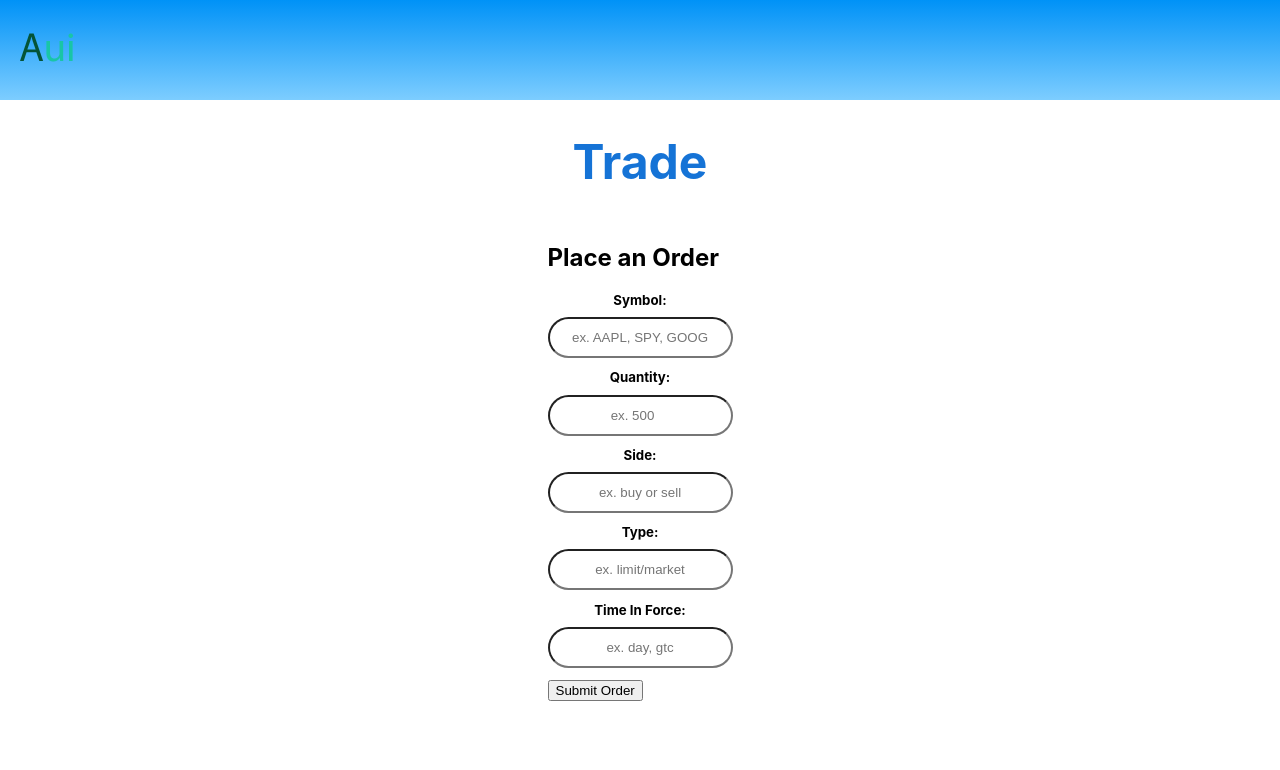
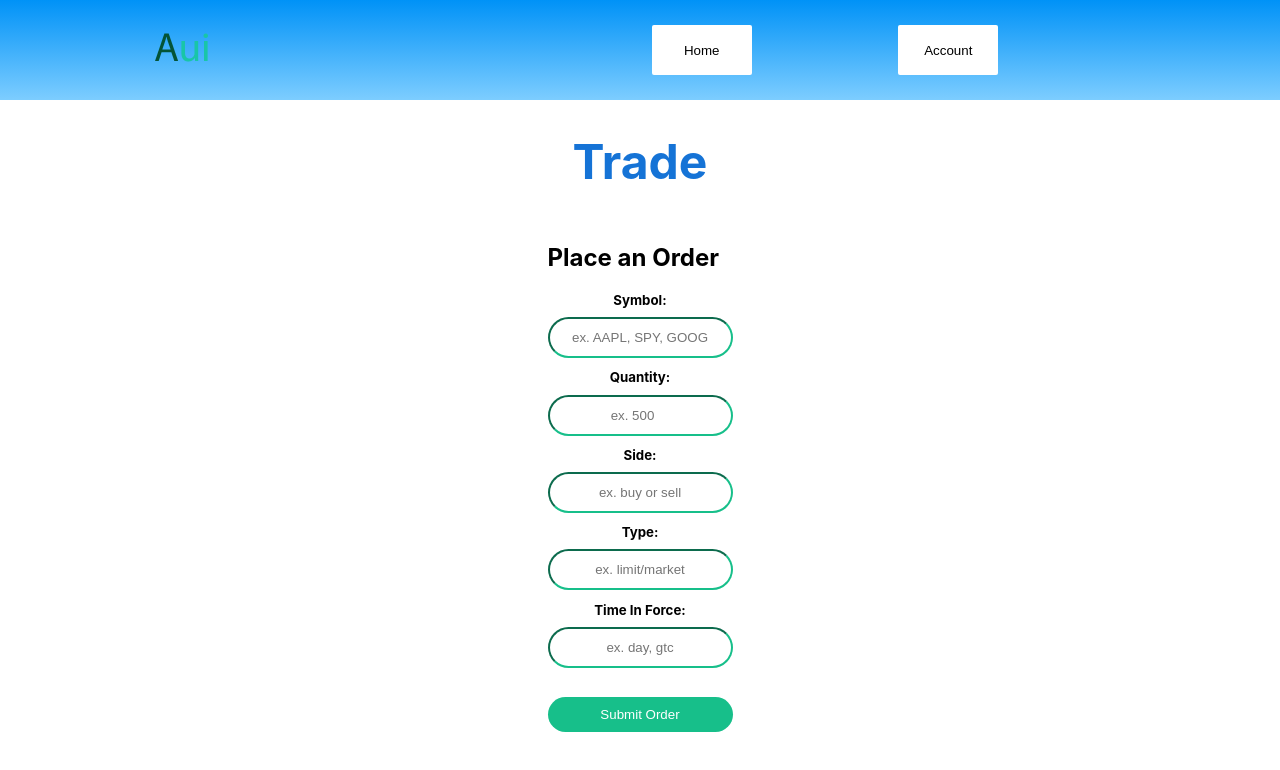
Before and after one commit to carlsachs/AlpacaAPITrade, a React (Create React App) app in the folder alpacaui/: page / in a window 1280 px wide. Shown: the top 770 px of the page. Built offline with nearby package versions, Linux system fonts and the light colour scheme.

Commit message:
1) Added acocunt page 2)Hooked up account page with useHistory for routing

```diff
--- a/alpacaui/src/App.js
+++ b/alpacaui/src/App.js
@@ -1,12 +1,16 @@
 import './App.css';
 import { BrowserRouter as Router, Switch, Route } from "react-router-dom";
+
+//page components
 import Home from "./components/Home";
+import Account from "./components/Account";
 
 function App() {
   return (
     <Router>
       <Switch>
-        <Route exact path="/" component={Home}/>
+        <Route exact path="/" component={Home} />
+        <Route path="/account" component={Account} />
       </Switch>
     </Router>
   );
--- /dev/null
+++ b/alpacaui/src/components/Account.js
@@ -0,0 +1,15 @@
+import React from "react";
+import { useHistory } from "react-router-dom";
+
+//Components
+import Navigation from "./Navigation";
+
+const Account = () => {
+
+    return (
+        <Navigation />
+
+    )
+}
+
+export default Account;
--- a/alpacaui/src/components/Home.css
+++ b/alpacaui/src/components/Home.css
@@ -38,6 +38,17 @@
     margin-bottom: 6%;
     height: 35px;
     border-radius: 25px;
+    border-color: #17bf8a;
     outline: none;
     text-align: center;
 }
+
+.submitButton button {
+    height: 35px;
+    border-radius: 25px;
+    background-color: #17bf8a;
+    border: none;
+    width: 100%;
+    margin-top: 10%;
+    color: white;
+}
--- a/alpacaui/src/components/Home.js
+++ b/alpacaui/src/components/Home.js
@@ -73,7 +73,7 @@ const Home = () => {
                     <input type="text" placeholder="ex. day, gtc" required name="time_in_force" onChange={handleChange} />
 
                 </form>
-                <div>
+                <div className="submitButton">
                     <button onClick={handleSubmit}>Submit Order</button>
                 </div>
             </div>
--- a/alpacaui/src/components/Navigation.css
+++ b/alpacaui/src/components/Navigation.css
@@ -3,4 +3,28 @@
     width: 100%;
     background: rgb(125,205,255);
     background: linear-gradient(0deg, rgba(125,205,255,1) 0%, rgba(0,146,247,1) 100%);
+    display: flex;
+    flex-direction: row;
+    justify-content: space-around;
 }
+
+.links {
+    display: flex;
+    justify-content: space-evenly;
+    width: 50%;
+    align-self: center;
+}
+
+.links button {
+    height: 50px;
+    width: 100px;
+    border-radius: 2px;
+    border: none;
+    background: white;
+}
+
+.links button:hover {
+    border-radius: 10px;
+    cursor: pointer;
+    transition: 1s ease all;
+}
--- a/alpacaui/src/components/Navigation.js
+++ b/alpacaui/src/components/Navigation.js
@@ -7,9 +7,20 @@ import Logo from "../images/logo.png";
 import "./Navigation.css";
 
 const Navigation = () => {
+
+    let history = useHistory();
+
     return (
         <div className="navWrap">
             <img src={Logo} alt="Green capital A, and lowercase ui for our logo and branding" style={{height: "100px", width: "100px"}} />
+            <div className="links">
+                <button onClick={() => {history.push('/')}}>
+                    Home
+                </button>
+                <button onClick={() => {history.push('/account')}}>
+                    Account
+                </button>
+            </div>
         </div>
     )
 }
```
